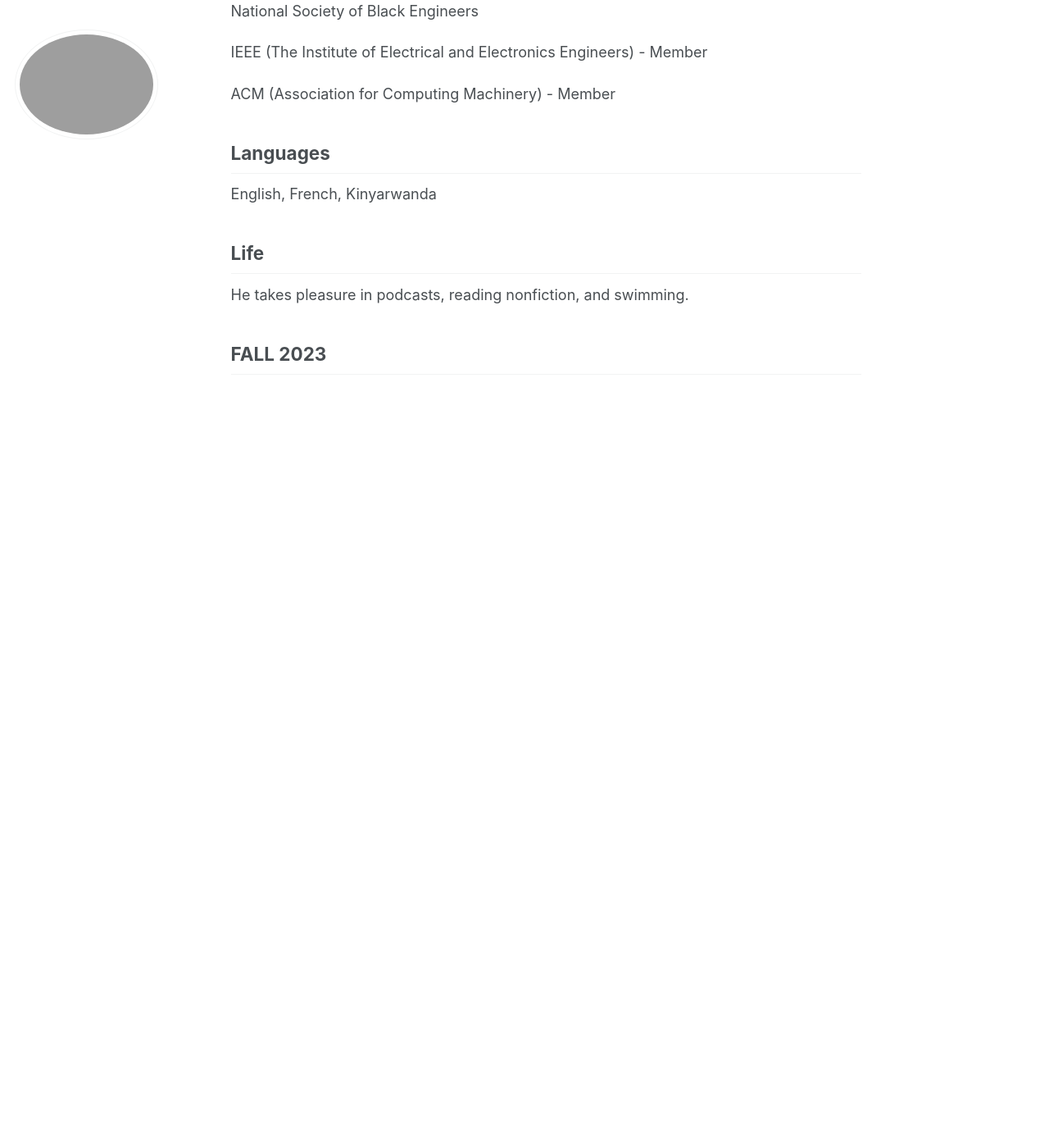
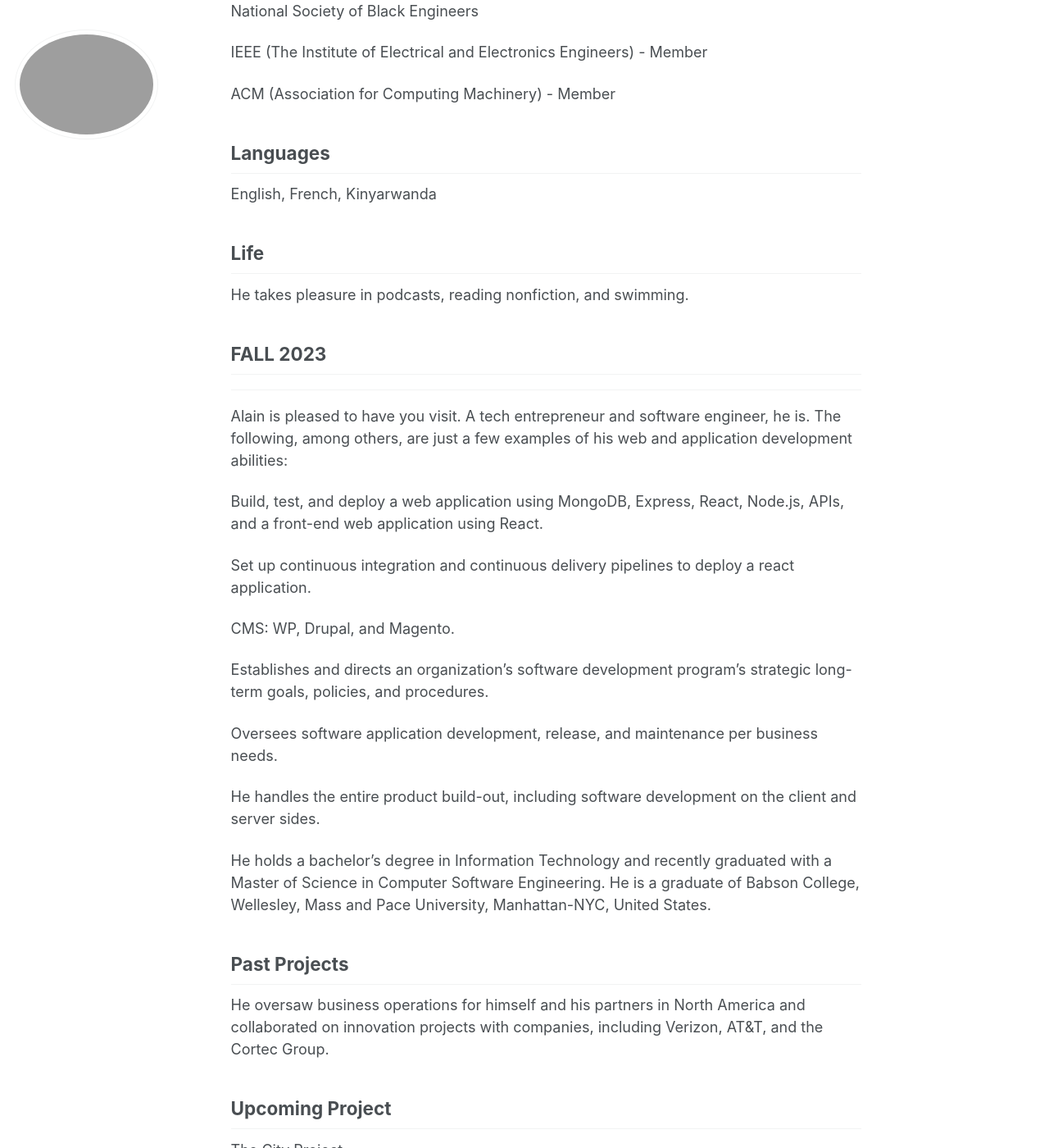
Before and after one commit to phdcsseiden/phdcsseiden.github.io, a Jekyll site: the page built from _pages/about.md, in a window 1280 px wide and 1400 px high, scrolled down 2436 px. Shown: the whole window at 82% size. Built offline with Jekyll 4.4.1, drawn with Linux system fonts in a browser that asks for light colours; before the commit the page ends 3066 px from its top, so only the background shows below that; some of the changed text lies outside the part shown.

Commit message:
Update about.md

```diff
--- a/_pages/about.md
+++ b/_pages/about.md
@@ -89,3 +89,170 @@
 
 
 ## FALL 2023
+
+
+-----------------------------------------------------------------------------------------------------------------------------
+
+
+Alain is pleased to have you visit. A tech entrepreneur and software engineer, he is. The following, among others, are just a few examples of his web and application development abilities:
+
+Build, test, and deploy a web application using MongoDB, Express, React, Node.js, APIs, and a front-end web application using React.
+
+Set up continuous integration and continuous delivery pipelines to deploy a react application.
+
+CMS: WP, Drupal, and Magento.
+
+Establishes and directs an organization's software development program's strategic long-term goals, policies, and procedures.
+
+Oversees software application development, release, and maintenance per business needs.
+
+He handles the entire product build-out, including software development on the client and server sides.
+
+He holds a bachelor's degree in Information Technology and recently graduated with a Master of Science in Computer Software Engineering. He is a graduate of Babson College, Wellesley, Mass and Pace University, Manhattan-NYC, United States.
+
+## Past Projects
+He oversaw business operations for himself and his partners in North America and collaborated on innovation projects with companies, including Verizon, AT&T, and the Cortec Group.
+
+## Upcoming Project
+
+The City Project
+
+## U.S Security Clearance
+
+As of May 2023, granted & active
+
+
+## Professional Membership
+
+National Society of Black Engineers
+
+IEEE Member
+
+ACM Member
+
+
+## Community
+
+-ECOSOC YF Facilitator at the United Nations HQ in New York City, NY, United States
+
+-Global Shapers Community - New York City Hub
+
+-UNA-USA
+
+-RCA Tri-state area youth leader (New York, New Jersey & Connecticut)
+
+## Charity
+
+Alain actively participates in a number of charitable projects that aid underprivileged children and adults in Africa, particularly in Rwanda-Africa.
+
+## Social Media
+
+ N/A
+
+## Life
+
+He takes pleasure in podcasts, reading nonfiction, and swimming.
+
+## Email
+
+AS40555P [at] pace [dot] edu
+
+
+## BIO CURRENT AS OF 2023
+
+
+
+--------------------------------------------------------------------------------------------------------------------------------------------
+
+
+---
+permalink: /
+title: "Alain G. Shumbusho "
+excerpt: "About me"
+author_profile: true
+redirect_from:
+  - /about/
+  - /about.md
+---
+
+<b> Science PhD Student, East Coast - United States </b>
+
+
+<b> Tehilah . Hallel </b>
+
+<img src="images/Headshotwoo.jpg" alt="" style="width:500px;height:333px;">
+
+
+
+
+
+Alain is pleased to have you visit. A tech entrepreneur and software engineer, he is. The following, among others, are just a few examples of his web and application development abilities:
+
+Build, test, and deploy a web application using MongoDB, Express, React, Node.js, APIs, and a front-end web application using React.
+
+Set up continuous integration and continuous delivery pipelines to deploy a react application.
+
+CMS: WP, Drupal, and Magento.
+
+Establishes and directs an organization's software development program's strategic long-term goals, policies, and procedures.
+
+Oversees software application development, release, and maintenance per business needs.
+
+He handles the entire product build-out, including software development on the client and server sides.
+
+## Research Interests
+
+
+
+## Affiliation
+
+
+
+
+## Fellowship
+
+
+
+## Topics of Interests
+
+## Fellows
+
+
+## Education
+
+Computer Science Ph.D. Student, Pace University, New York, United States.
+
+He holds a bachelor's degree in Information Technology and a Master of Science in Engineering. He is a graduate of Babson College, Wellesley, Mass and Pace University, Manhattan-NYC, United States. He has been part of different research studies at the Legatum Center & MIT Behavioral Research Lab (BRL) at Massachusetts Institute of Technology, Cambridge, Mass, United States.
+
+## I.T Certification
+
+Cisco Certified
+
+## Other diplomas
+
+DELF B2: Diplôme d'études en langue française (Diploma in French Language Studies), a degree of French-language abilities for non-native speakers of French administered by France Education International (France Éducation International or FEI) for France's Ministry of Education, among them.
+
+## Past Projects
+He oversaw business operations for himself and his partners in North America and collaborated on innovation projects with companies, including Verizon, AT&T, and the Cortec Group.
+
+
+## Professional Membership
+
+National Society of Black Engineers
+
+IEEE (The Institute of Electrical and Electronics Engineers) - Member
+
+ACM (Association for Computing Machinery) - Member
+
+## Languages
+
+English, French, Kinyarwanda
+
+
+
+## Life
+
+He takes pleasure in podcasts, reading nonfiction, and swimming.
+
+
+## FALL 2023
```
